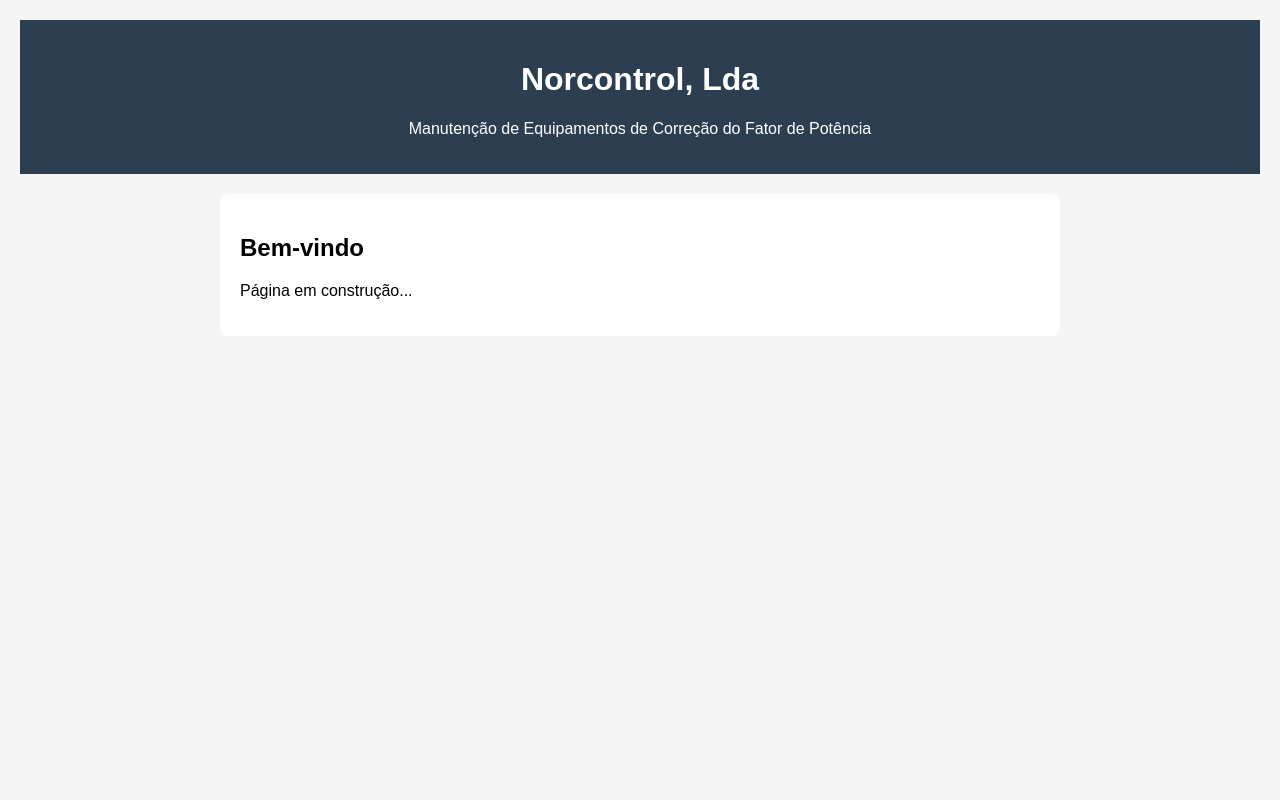
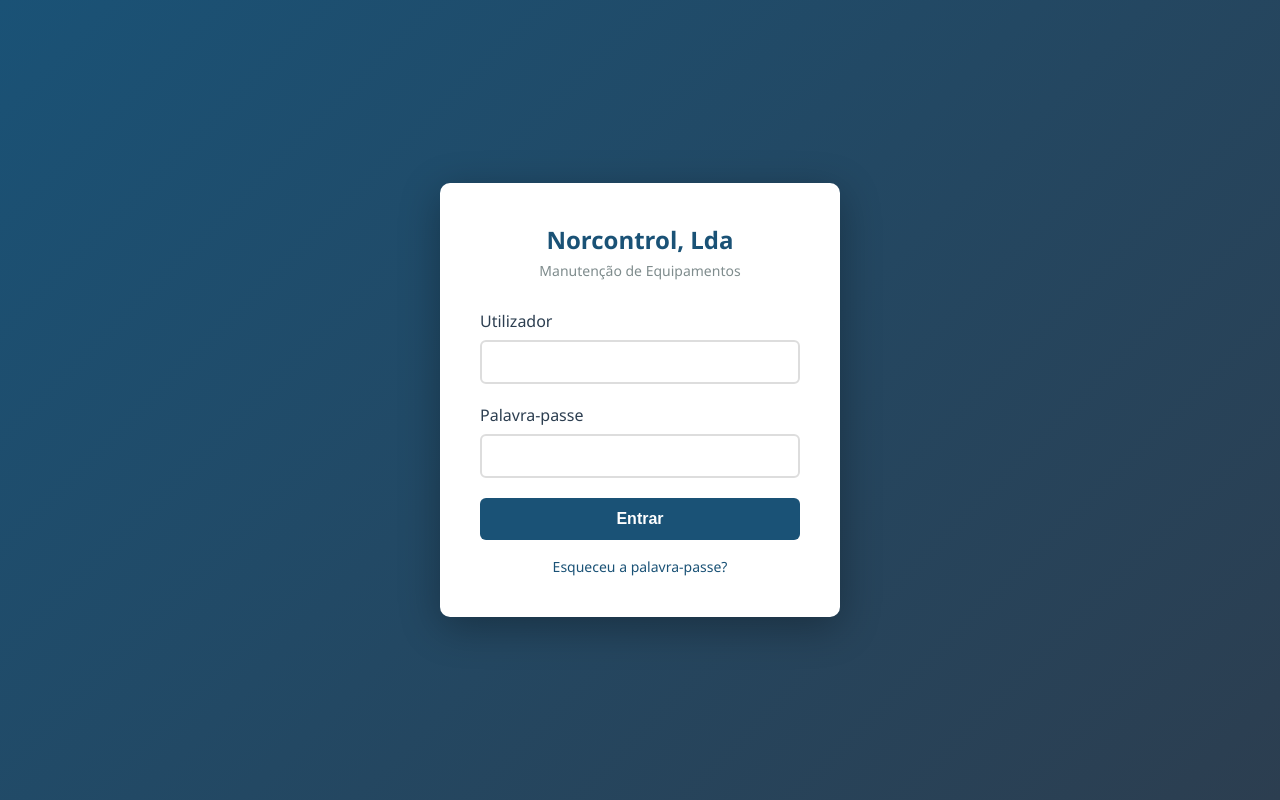
Before and after one commit to celsogon/Norc_Manut, a plain HTML site: page index.html in a window 1280 px wide. Drawn offline with Linux system fonts and the light colour scheme.

Commit message:
Add login page as entry point

```diff
--- a/index.html
+++ b/index.html
@@ -3,37 +3,123 @@
 <head>
     <meta charset="UTF-8">
     <meta name="viewport" content="width=device-width, initial-scale=1.0">
-    <title>Norc_Manut - Manutenção de Equipamentos</title>
+    <title>Norc_Manut - Login</title>
     <style>
+        * {
+            margin: 0;
+            padding: 0;
+            box-sizing: border-box;
+        }
         body {
-            font-family: Arial, sans-serif;
-            margin: 0;
-            padding: 20px;
-            background-color: #f5f5f5;
+            font-family: 'Segoe UI', Tahoma, Geneva, Verdana, sans-serif;
+            background: linear-gradient(135deg, #1a5276 0%, #2c3e50 100%);
+            min-height: 100vh;
+            display: flex;
+            align-items: center;
+            justify-content: center;
         }
-        header {
-            background-color: #2c3e50;
+        .login-container {
+            background: white;
+            padding: 40px;
+            border-radius: 10px;
+            box-shadow: 0 10px 40px rgba(0,0,0,0.3);
+            width: 100%;
+            max-width: 400px;
+        }
+        .logo {
+            text-align: center;
+            margin-bottom: 30px;
+        }
+        .logo h1 {
+            color: #1a5276;
+            font-size: 24px;
+            margin-bottom: 5px;
+        }
+        .logo p {
+            color: #7f8c8d;
+            font-size: 14px;
+        }
+        .form-group {
+            margin-bottom: 20px;
+        }
+        .form-group label {
+            display: block;
+            margin-bottom: 8px;
+            color: #2c3e50;
+            font-weight: 500;
+        }
+        .form-group input {
+            width: 100%;
+            padding: 12px 15px;
+            border: 2px solid #ddd;
+            border-radius: 6px;
+            font-size: 14px;
+            transition: border-color 0.3s;
+        }
+        .form-group input:focus {
+            outline: none;
+            border-color: #1a5276;
+        }
+        .btn-login {
+            width: 100%;
+            padding: 12px;
+            background: #1a5276;
             color: white;
-            padding: 20px;
+            border: none;
+            border-radius: 6px;
+            font-size: 16px;
+            font-weight: 600;
+            cursor: pointer;
+            transition: background 0.3s;
+        }
+        .btn-login:hover {
+            background: #154360;
+        }
+        .forgot-password {
             text-align: center;
+            margin-top: 15px;
         }
-        main {
-            max-width: 800px;
-            margin: 20px auto;
-            background: white;
-            padding: 20px;
-            border-radius: 8px;
+        .forgot-password a {
+            color: #1a5276;
+            text-decoration: none;
+            font-size: 14px;
+        }
+        .forgot-password a:hover {
+            text-decoration: underline;
         }
     </style>
 </head>
 <body>
-    <header>
-        <h1>Norcontrol, Lda</h1>
-        <p>Manutenção de Equipamentos de Correção do Fator de Potência</p>
-    </header>
-    <main>
-        <h2>Bem-vindo</h2>
-        <p>Página em construção...</p>
-    </main>
+    <div class="login-container">
+        <div class="logo">
+            <h1>Norcontrol, Lda</h1>
+            <p>Manutenção de Equipamentos</p>
+        </div>
+        <form id="loginForm">
+            <div class="form-group">
+                <label for="username">Utilizador</label>
+                <input type="text" id="username" name="username" required>
+            </div>
+            <div class="form-group">
+                <label for="password">Palavra-passe</label>
+                <input type="password" id="password" name="password" required>
+            </div>
+            <button type="submit" class="btn-login">Entrar</button>
+        </form>
+        <div class="forgot-password">
+            <a href="#">Esqueceu a palavra-passe?</a>
+        </div>
+    </div>
+
+    <script>
+        document.getElementById('loginForm').addEventListener('submit', function(e) {
+            e.preventDefault();
+            // Login logic will be added here
+            const username = document.getElementById('username').value;
+            const password = document.getElementById('password').value;
+            console.log('Login attempt:', username);
+            alert('Login functionality coming soon!');
+        });
+    </script>
 </body>
 </html>
```
